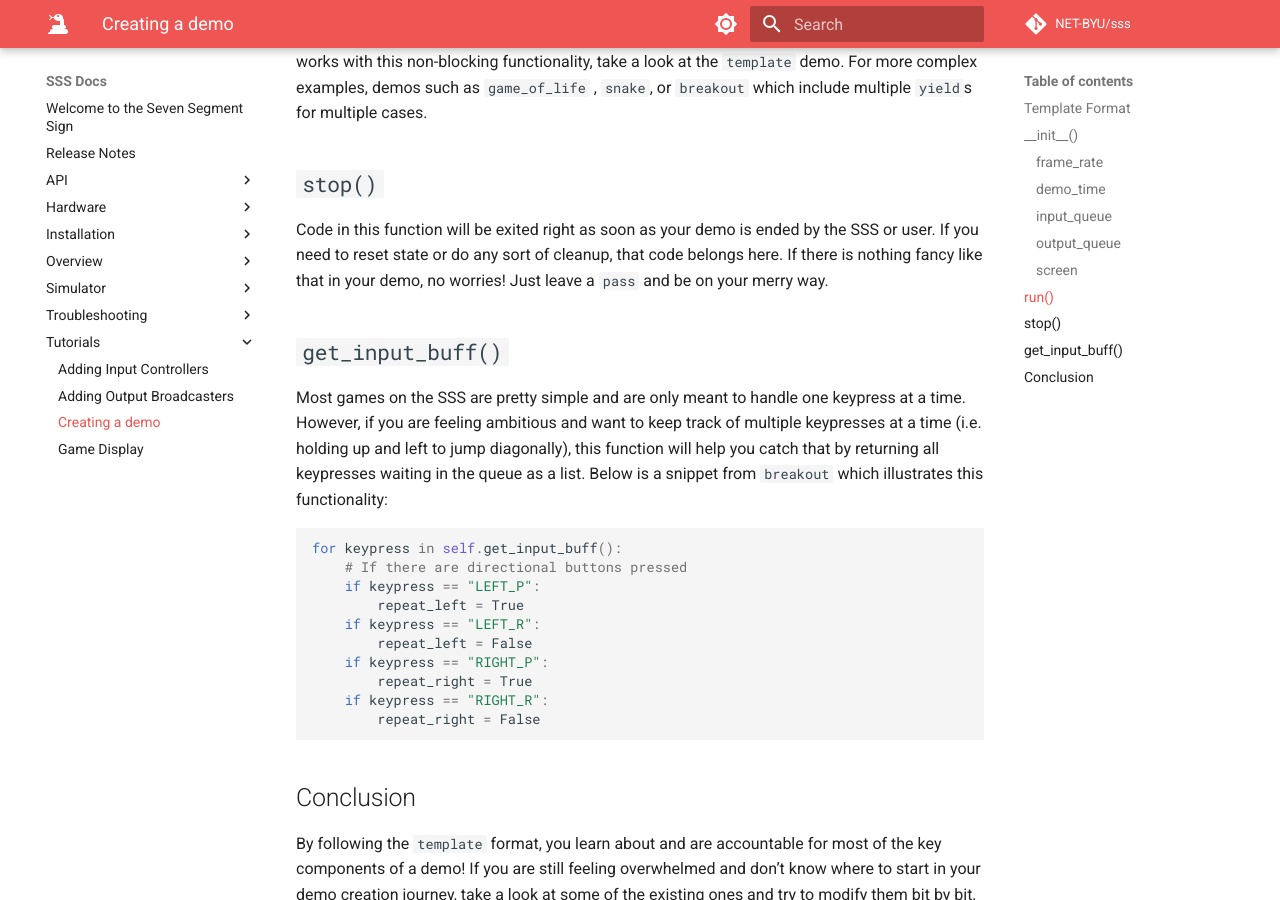
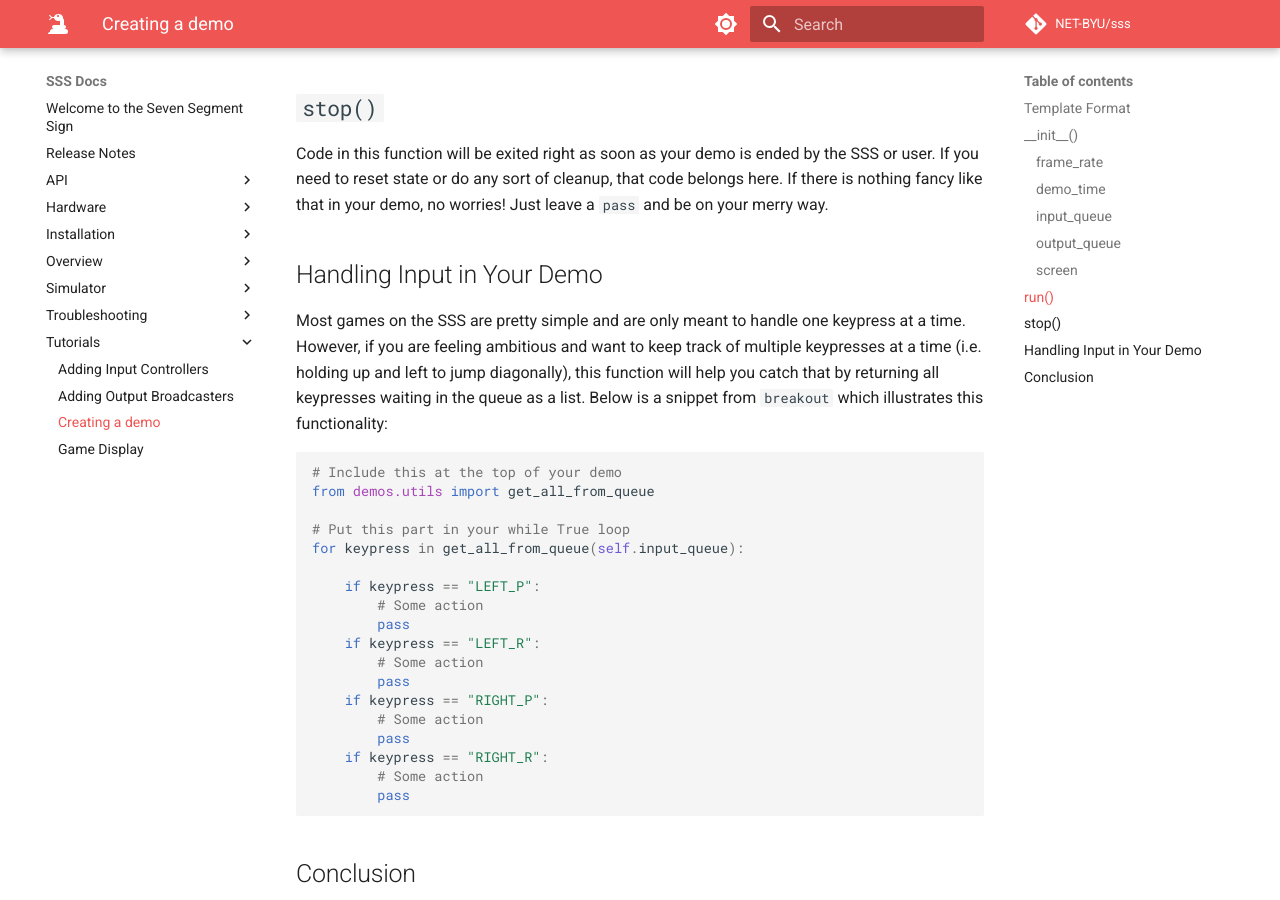
Before and after one commit to NET-BYU/sss, an MkDocs documentation site: the page built from docs/Tutorials/Creating a demo.md, in a window 1280 px wide and 900 px high, scrolled down 4494 px. Built offline with MkDocs 1.6.1 and Material for MkDocs 9.7.7, drawn with Linux system fonts in a browser that asks for light colours; comment, search, counter and statistics services are not loaded; some of the changed text lies outside the part shown.

Commit message:
Get started and update creating a demo

````diff
--- a/docs/Tutorials/Creating a demo.md
+++ b/docs/Tutorials/Creating a demo.md
@@ -52,10 +52,6 @@
     def stop(self):
         # Reset the state of the demo if needed, else leave blank
         pass
-
-    def get_input_buff(self):
-        # Get all input off the queue
-        return list(self.input_queue.queue)
 ```
 
 When creating your class object, name sure that the first letter of its name is capitalized. If you have a demo with two words (i.e. `breakout_ai`) make sure you capitalize the first letter of every word (i.e. `Breakout_Ai`). Failure to do this will cause your demo to not load or execute properly into the SSS system. You’ll also notice that apart from the normal Python `__init__()` method for a class, there is also a `run()` , `stop()` , and `get_input_buff()`. Implementing these functions is crucial to making sure that your demo will execute correctly at runtime. An explanation of what each one does is included below.
@@ -134,21 +130,29 @@
 
 Code in this function will be exited right as soon as your demo is ended by the SSS or user. If you need to reset state or do any sort of cleanup, that code belongs here. If there is nothing fancy like that in your demo, no worries! Just leave a `pass` and be on your merry way.
 
-## `get_input_buff()`
+## Handling Input in Your Demo
 
 Most games on the SSS are pretty simple and are only meant to handle one keypress at a time. However, if you are feeling ambitious and want to keep track of multiple keypresses at a time (i.e. holding up and left to jump diagonally), this function will help you catch that by returning all keypresses waiting in the queue as a list. Below is a snippet from `breakout` which illustrates this functionality:
 
 ```python
-for keypress in self.get_input_buff():
-    # If there are directional buttons pressed
+# Include this at the top of your demo
+from demos.utils import get_all_from_queue
+
+# Put this part in your while True loop
+for keypress in get_all_from_queue(self.input_queue):
+
     if keypress == "LEFT_P":
-        repeat_left = True
+        # Some action
+        pass
     if keypress == "LEFT_R":
-        repeat_left = False
+        # Some action
+        pass
     if keypress == "RIGHT_P":
-        repeat_right = True
+        # Some action
+        pass
     if keypress == "RIGHT_R":
-        repeat_right = False
+        # Some action
+        pass
 ```
 
 ## Conclusion
````
Also changed, not shown: docs/Overview/Get started.md (+49 -0 lines).
